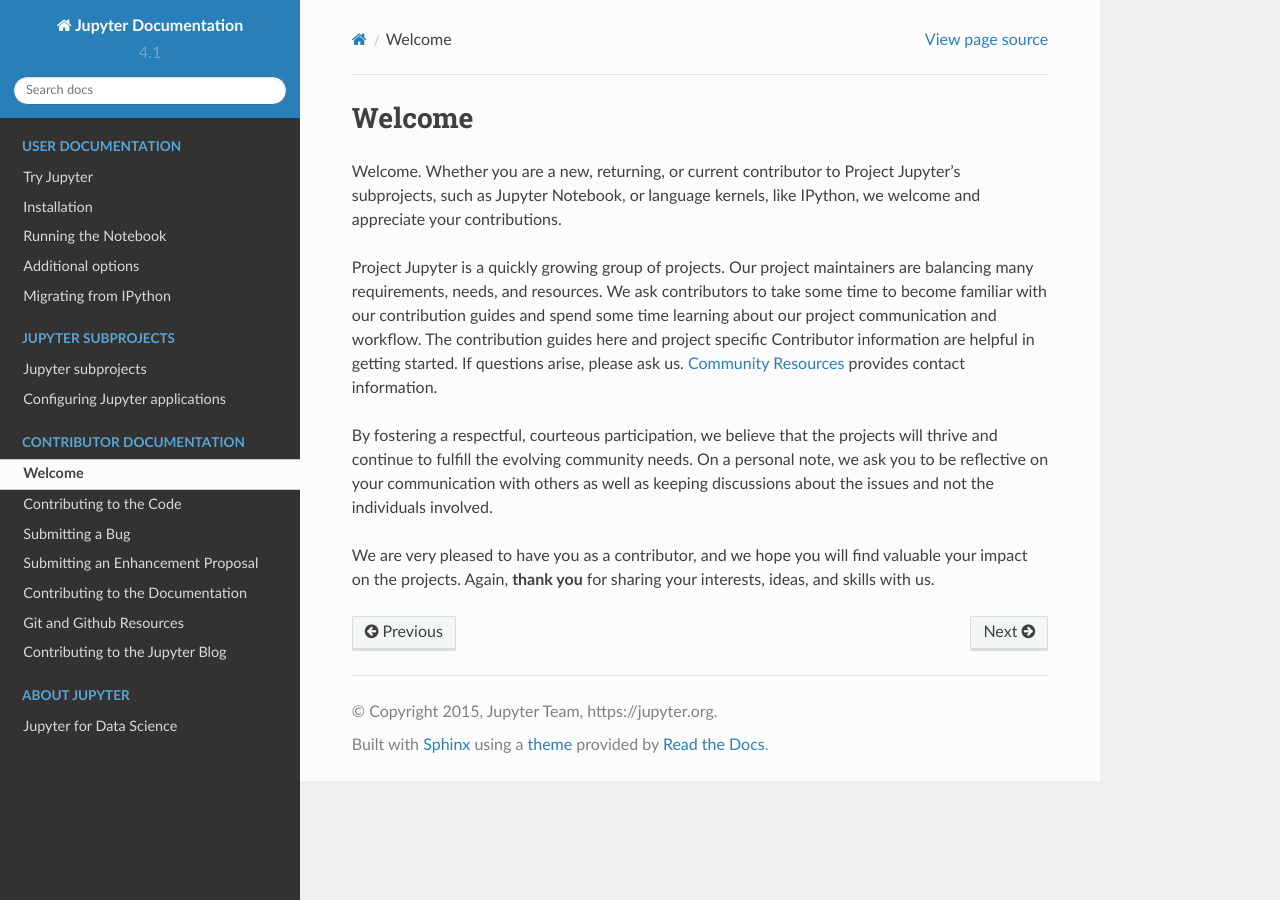
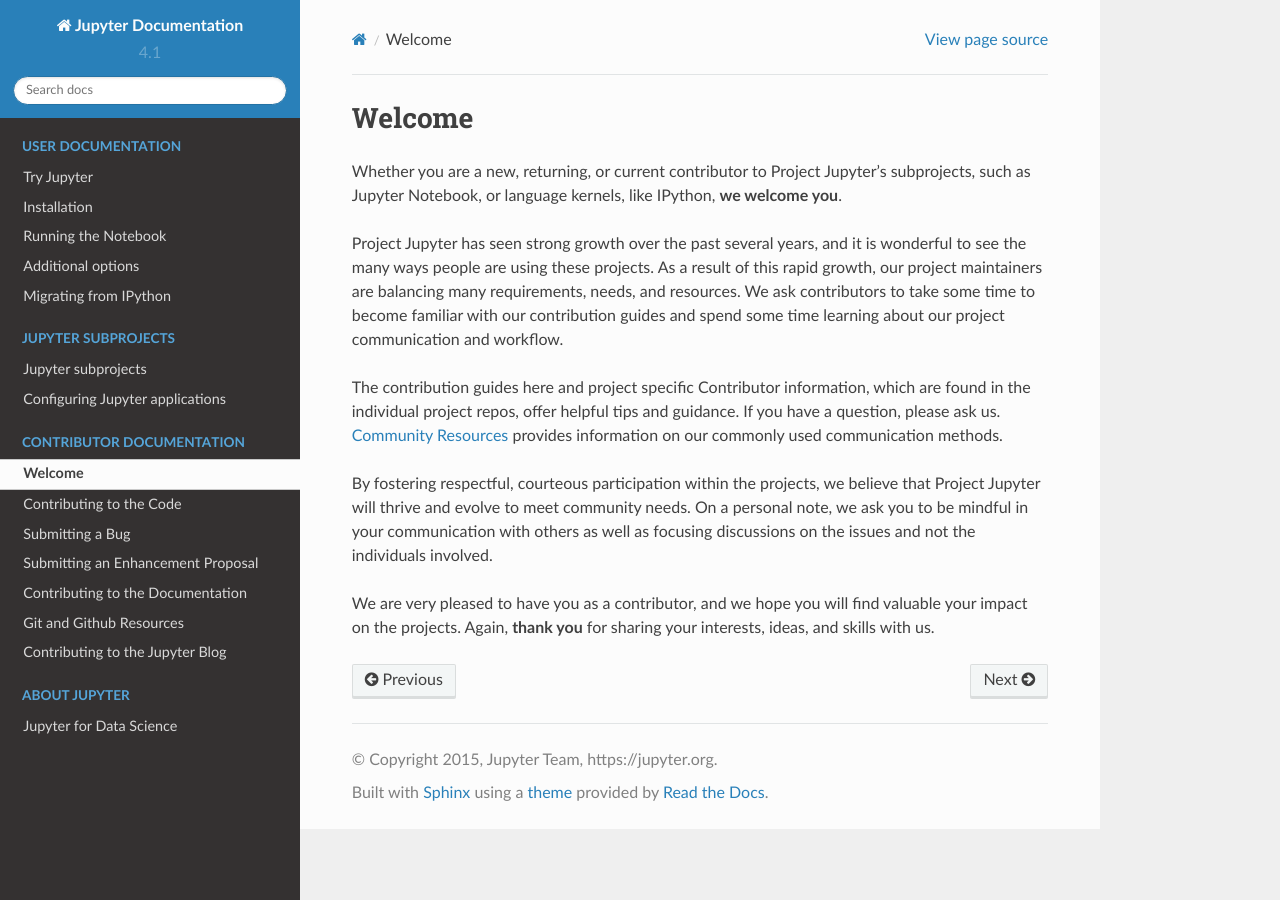
Before and after one commit to jupyter/jupyter, a Sphinx documentation site: the page built from docs/source/contrib_guide_welcome.rst, in a window 1280 px wide. Built offline with Sphinx 7.4.7 and the Read the Docs theme 2.0.0, drawn with Linux system fonts in a browser that asks for light colours; pages that are not in the unit, such as notebooks, are missing from menus.

Commit message:
Make a few content edits

```diff
--- a/docs/source/contrib_guide_welcome.rst
+++ b/docs/source/contrib_guide_welcome.rst
@@ -2,23 +2,27 @@
 Welcome
 =======
 
-Welcome. Whether you are a new, returning, or current contributor to Project
+Whether you are a new, returning, or current contributor to Project
 Jupyter's subprojects, such as Jupyter Notebook, or language kernels, like
-IPython, we welcome and appreciate your contributions.
+IPython, **we welcome you**.
 
-Project Jupyter is a quickly growing group of projects. Our project
-maintainers are balancing many requirements, needs, and resources. We ask
-contributors to take some time to become familiar with our contribution
-guides and spend some time learning about our project communication and
-workflow. The contribution guides here and project specific Contributor
-information are helpful in getting started. If questions arise, please ask us.
-`Community Resources <https://jupyter.org/community.html>`_ provides contact
-information.
+Project Jupyter has seen strong growth over the past several years, and it is
+wonderful to see the many ways people are using these projects. As a result of
+this rapid growth, our project maintainers are balancing many  requirements,
+needs, and resources. We ask contributors to take some time to become familiar
+with our contribution guides and spend some time learning about our project
+communication and workflow.
 
-By fostering a respectful, courteous participation, we believe that the
-projects will thrive and continue to fulfill the evolving community needs. On
-a personal note, we ask you to be reflective on your communication with
-others as well as keeping discussions about the issues and not the individuals
+The contribution guides here and project specific Contributor information,
+which are found in the individual project repos, offer helpful tips and
+guidance. If you have a question, please ask us. `Community Resources
+<https://jupyter.org/community.html>`_ provides information on our commonly
+used communication methods.
+
+By fostering respectful, courteous participation within the projects, we
+believe that Project Jupyter will thrive and evolve to meet community needs.
+On a personal note, we ask you to be mindful in your communication with
+others as well as focusing discussions on the issues and not the individuals
 involved.
 
 We are very pleased to have you as a contributor, and we hope you
```
